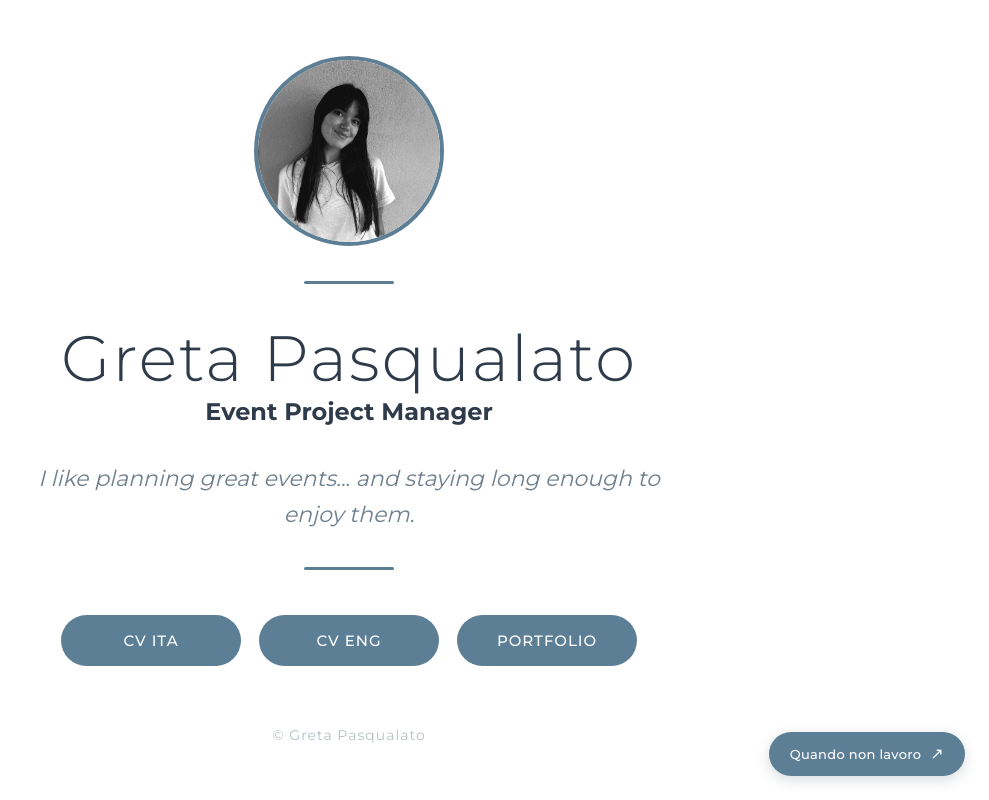
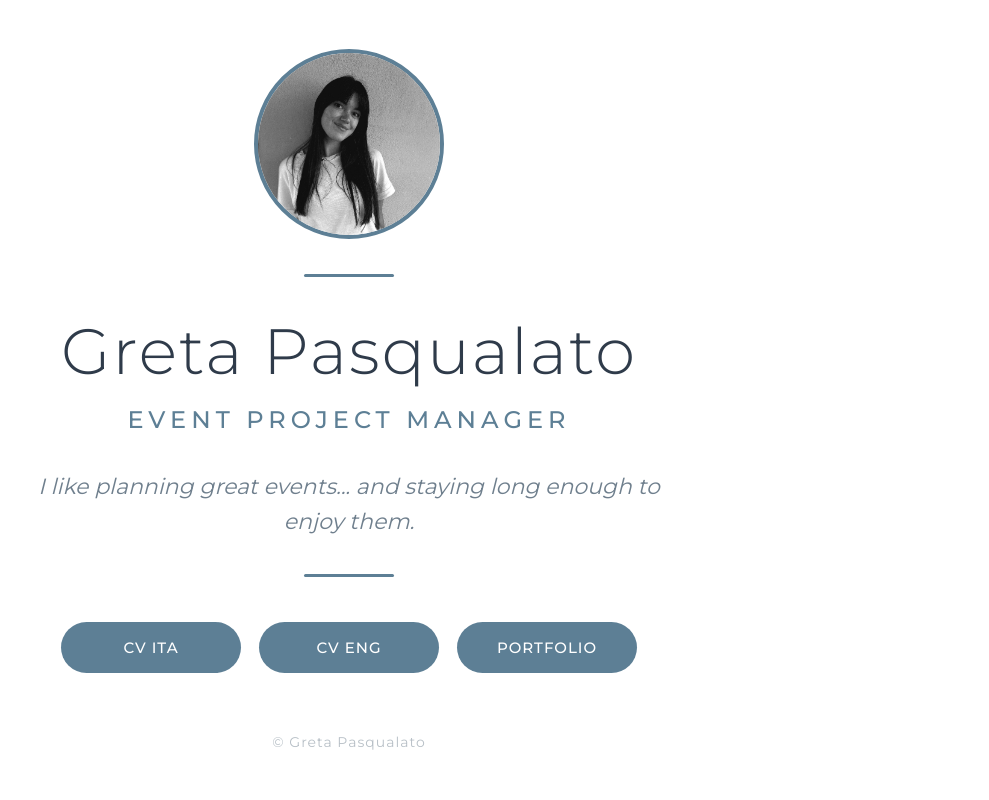
Before and after one commit to GretaP1997/gretap1997.github.io, a plain HTML site: page index.html in a window 1280 px wide. Shown: the whole page, without its empty margins (291-1280 px from the left). Drawn offline with Linux system fonts and the light colour scheme.

Commit message:
Update index.html

```diff
--- a/index.html
+++ b/index.html
@@ -59,6 +59,15 @@
             color: #2f3b4a;
         }
 
+        h2 {
+            margin-top: 15px;
+            font-size: 24px;
+            font-weight: 500;
+            color: #5d7f95;
+            letter-spacing: 5px;
+            text-transform: uppercase;
+        }
+
         .tagline {
             margin: 35px auto;
             max-width: 650px;
@@ -114,44 +123,6 @@
             letter-spacing: 1px;
         }
 
-        /* Pulsante fisso: sito viaggi */
-
-        .travel-button {
-            position: fixed;
-            right: 24px;
-            bottom: 24px;
-            z-index: 1000;
-            display: inline-flex;
-            align-items: center;
-            gap: 9px;
-            background: #5d7f95;
-            color: white;
-            text-decoration: none;
-            padding: 14px 21px;
-            border-radius: 30px;
-            font-size: 13px;
-            font-weight: 500;
-            letter-spacing: .3px;
-            box-shadow: 0 4px 14px rgba(47, 59, 74, .18);
-            transition: all .25s ease;
-        }
-
-        .travel-button:hover {
-            background: #415d72;
-            transform: translateY(-3px);
-            box-shadow: 0 7px 18px rgba(47, 59, 74, .23);
-        }
-
-        .travel-button:focus-visible {
-            outline: 3px solid #2f3b4a;
-            outline-offset: 4px;
-        }
-
-        .travel-arrow {
-            font-size: 16px;
-            line-height: 1;
-        }
-
         @media (max-width: 768px) {
             .photo {
                 width: 150px;
@@ -179,13 +150,6 @@
             .button {
                 width: 220px;
             }
-
-            .travel-button {
-                right: 14px;
-                bottom: 14px;
-                padding: 12px 16px;
-                font-size: 11px;
-            }
         }
     </style>
 
@@ -193,7 +157,7 @@
 
 <body>
 
-    <main class="container">
+    <div class="container">
 
         <img src="profile.JPG" alt="Greta Pasqualato" class="photo">
 
@@ -238,20 +202,7 @@
             © Greta Pasqualato
         </footer>
 
-    </main>
-
-    <!-- Collegamento al sito viaggi -->
-
-    <a
-        class="travel-button"
-        href="https://gretagoesaround.github.io/"
-        target="_blank"
-        rel="noopener noreferrer"
-        aria-label="Quando non lavoro: visita il mio sito di viaggi"
-    >
-        Quando non lavoro
-        <span class="travel-arrow">↗</span>
-    </a>
+    </div>
 
 </body>
 
@@ -261,3 +212,7 @@
 </body>
 
 </html>
+
+</body>
+
+</html>
```
